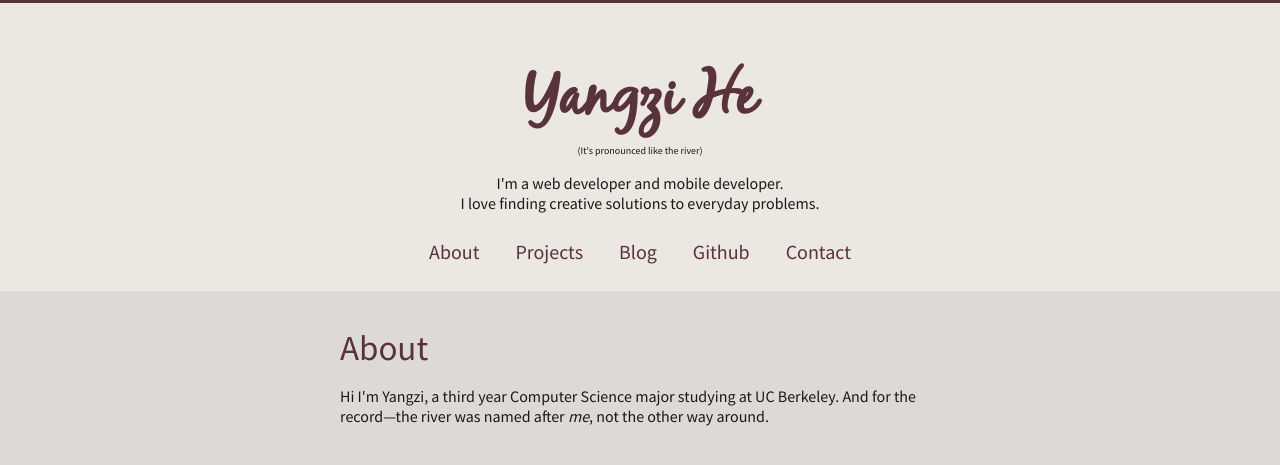
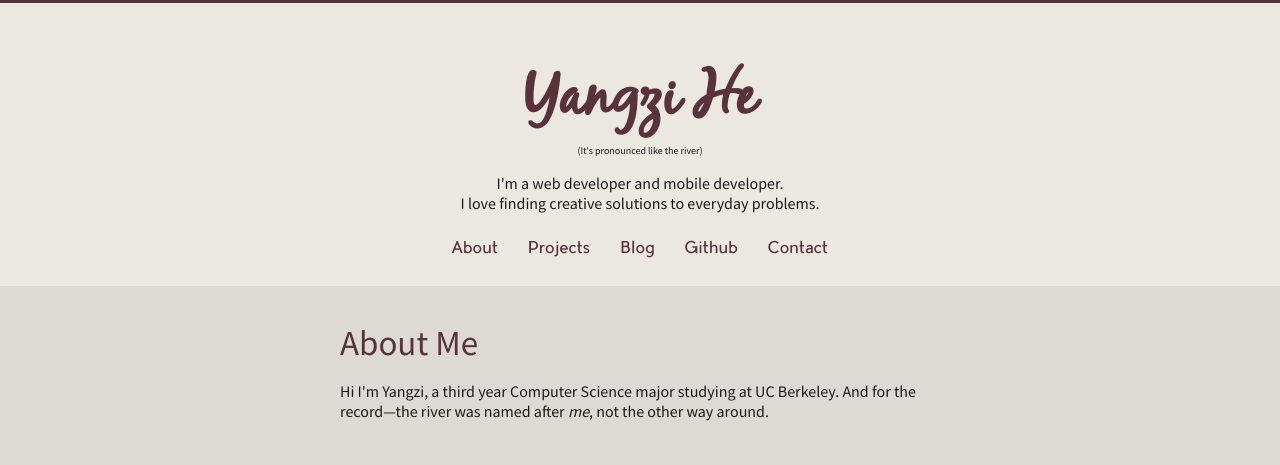
Before and after one commit to yangzihe/yangzihe.github.io, a Jekyll site: the page built from index.html, in a window 1280 px wide. Shown: the top 465 px of the page. Built offline with Jekyll 4.4.1, drawn with Linux system fonts in a browser that asks for light colours; the list of posts is cut into pages by our own code.

Commit message:
Fixed nav bar css

```diff
--- a/_config.yml
+++ b/_config.yml
@@ -1,12 +1,12 @@
 # Site settings
-title: Your awesome title
-email: your-email@domain.com
+title: Yangzi's Website
+email: yhe@theyangziriver.com
 description: > # this means to ignore newlines until "baseurl:"
   Write an awesome description for your new site here. You can edit this
   line in _config.yml. It will appear in your document head meta (for
   Google search results) and in your feed.xml site description.
 baseurl: "" # the subpath of your site, e.g. /blog/
-url: "http://yourdomain.com" # the base hostname & protocol for your site
+url: "http://theyangziriver.com" # the base hostname & protocol for your site
 twitter_username: jekyllrb
 github_username:  jekyll
 paginate: 3
--- a/css/style.css
+++ b/css/style.css
@@ -29,8 +29,7 @@
 li a {
     width: 10px;
     padding: 0.8em;
-    font-family: "Source Sans Pro";
-    font-size: 20px;
+    font-family: "Pier Sans";
 }
 
 li a[href] {
--- a/index.html
+++ b/index.html
@@ -4,7 +4,7 @@
 ---
 
 <div class="content-paragraph">
-  <h3 class="content-title">About</h3>
+  <h3 class="content-title">About Me</h3>
   <p class="content">
     Hi I'm Yangzi, a third year Computer Science major studying at UC Berkeley. And for the record—the river was named after <em>me</em>, not the other way around.
     <br>
```
Also changed, not shown: website_logo.iconset/icon_128x128.png (deleted), website_logo.iconset/icon_16x16.png (deleted), website_logo.iconset/icon_256x256.png (deleted), website_logo.iconset/icon_32x32.png (deleted).
